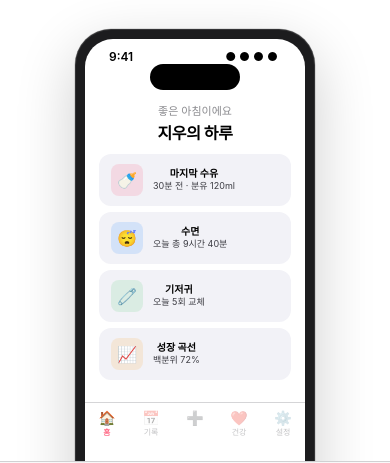
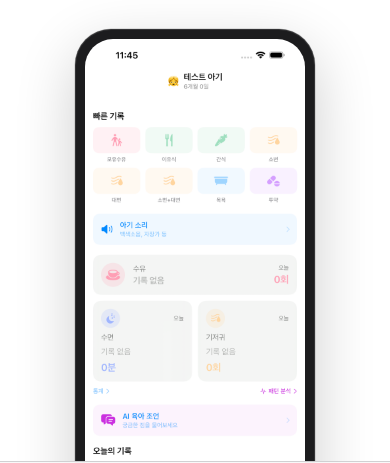
Before and after one commit to roacompany/allcare, a plain HTML site: page index.html in a window 390 px wide. Shown: the part 383-846 px from the top of the page. Drawn offline with Linux system fonts and the light colour scheme.

Commit message:
Replace CSS mockup with real app screenshots
- Hero: actual dashboard screenshot in device frame
- New screenshot carousel section with 4 screens
  (dashboard, recording, health, calendar)
- Horizontal snap-scroll for mobile browsing
- Builds trust with real app visuals

Co-Authored-By: Claude Opus 4.6 <noreply@anthropic.com>

```diff
--- a/index.html
+++ b/index.html
@@ -182,11 +182,10 @@
     .download-btn:active { opacity: 0.7; }
     .download-btn svg { width: 20px; height: 20px; fill: #FFFFFF; }
 
-    /* ===== PHONE MOCKUP (iOS style) ===== */
+    /* ===== DEVICE FRAME (Real screenshot) ===== */
     .device-frame {
       width: 240px;
       margin: 32px auto 0;
-      perspective: 800px;
     }
     .device {
       background: #1C1C1E;
@@ -198,59 +197,42 @@
         0 0 0 0.5px rgba(0,0,0,0.2);
     }
     .device-screen {
-      background: var(--system-bg);
       border-radius: 28px;
       overflow: hidden;
-      aspect-ratio: 9/19.5;
     }
-    .screen-status {
-      display: flex; justify-content: space-between; align-items: center;
-      padding: 10px 24px 0;
-      font-size: 12px; font-weight: 600; color: var(--label);
+    .device-screen img {
+      width: 100%; height: auto; display: block;
     }
-    .dynamic-island {
-      width: 90px; height: 26px;
-      background: #000;
-      border-radius: 20px;
-      margin: 0 auto 8px;
+
+    /* ===== SCREENSHOT SHOWCASE ===== */
+    .screenshot-scroll {
+      display: flex; gap: 16px;
+      overflow-x: auto; scroll-snap-type: x mandatory;
+      padding: 0 16px 12px;
+      -webkit-overflow-scrolling: touch;
+      scrollbar-width: none;
     }
-    .screen-content { padding: 4px 14px 10px; }
-    .screen-greeting {
-      font-size: 11px; color: var(--label-tertiary);
-      margin-bottom: 2px;
+    .screenshot-scroll::-webkit-scrollbar { display: none; }
+    .screenshot-item {
+      flex: 0 0 200px;
+      scroll-snap-align: center;
     }
-    .screen-title {
-      font-size: 16px; font-weight: 700; letter-spacing: -0.4px;
-      margin-bottom: 10px;
+    .screenshot-device {
+      background: #1C1C1E;
+      border-radius: 28px;
+      padding: 8px;
+      box-shadow: 0 8px 32px rgba(0,0,0,0.12);
     }
-    .screen-card {
-      background: var(--secondary-bg);
-      border-radius: 12px;
-      padding: 10px 12px;
-      margin-bottom: 6px;
-      display: flex; align-items: center; gap: 10px;
+    .screenshot-device img {
+      width: 100%; height: auto; display: block;
+      border-radius: 22px;
     }
-    .screen-card-icon {
-      width: 32px; height: 32px;
-      border-radius: 8px;
-      display: flex; align-items: center; justify-content: center;
-      font-size: 16px;
+    .screenshot-label {
+      text-align: center;
+      margin-top: 10px;
+      font-size: 13px; font-weight: 500;
+      color: var(--label-tertiary);
     }
-    .sc-pink { background: #FF2D5520; }
-    .sc-blue { background: #007AFF20; }
-    .sc-green { background: #34C75920; }
-    .sc-orange { background: #FF950020; }
-    .screen-card-text { font-size: 9px; color: var(--label-secondary); line-height: 1.4; }
-    .screen-card-text strong { font-size: 10px; color: var(--label); display: block; }
-    .screen-tabbar {
-      display: flex; justify-content: space-around;
-      padding: 6px 0 2px;
-      border-top: 0.5px solid var(--separator);
-      margin-top: 6px;
-    }
-    .tab-item { text-align: center; font-size: 8px; color: var(--label-quaternary); }
-    .tab-item.active { color: var(--tint); }
-    .tab-item span { font-size: 14px; display: block; }
 
     /* ===== GROUPED SECTIONS (iOS Settings style) ===== */
     .grouped-section {
@@ -518,42 +500,11 @@
         App Store
       </a>
 
-      <!-- Device Mockup -->
+      <!-- Device with real screenshot -->
       <div class="device-frame">
         <div class="device">
           <div class="device-screen">
-            <div class="screen-status">
-              <span>9:41</span>
-              <span style="letter-spacing: 3px;">&#x25CF;&#x25CF;&#x25CF;&#x25CF;</span>
-            </div>
-            <div class="dynamic-island"></div>
-            <div class="screen-content">
-              <div class="screen-greeting">좋은 아침이에요</div>
-              <div class="screen-title">지우의 하루</div>
-              <div class="screen-card">
-                <div class="screen-card-icon sc-pink">&#x1F37C;</div>
-                <div class="screen-card-text"><strong>마지막 수유</strong>30분 전 &middot; 분유 120ml</div>
-              </div>
-              <div class="screen-card">
-                <div class="screen-card-icon sc-blue">&#x1F634;</div>
-                <div class="screen-card-text"><strong>수면</strong>오늘 총 9시간 40분</div>
-              </div>
-              <div class="screen-card">
-                <div class="screen-card-icon sc-green">&#x1F9F7;</div>
-                <div class="screen-card-text"><strong>기저귀</strong>오늘 5회 교체</div>
-              </div>
-              <div class="screen-card">
-                <div class="screen-card-icon sc-orange">&#x1F4C8;</div>
-                <div class="screen-card-text"><strong>성장 곡선</strong>백분위 72%</div>
-              </div>
-            </div>
-            <div class="screen-tabbar">
-              <div class="tab-item active"><span>&#x1F3E0;</span>홈</div>
-              <div class="tab-item"><span>&#x1F4C5;</span>기록</div>
-              <div class="tab-item"><span>&#x2795;</span></div>
-              <div class="tab-item"><span>&#x2764;&#xFE0F;</span>건강</div>
-              <div class="tab-item"><span>&#x2699;&#xFE0F;</span>설정</div>
-            </div>
+            <img src="screenshots/iphone_01_dashboard.png" alt="베이비케어 대시보드" loading="eager">
           </div>
         </div>
       </div>
@@ -636,6 +587,42 @@
           <div class="headline">병원 기록</div>
           <div class="footnote">진단, 처방, 비용 관리</div>
         </div>
+      </div>
+    </div>
+  </div>
+
+  <!-- APP SCREENSHOTS -->
+  <div class="grouped-section">
+    <div class="container">
+      <div class="group-header fade-in">
+        <h2 class="title2">앱 미리보기</h2>
+        <p class="footnote">실제 앱 화면을 확인하세요</p>
+      </div>
+    </div>
+    <div class="screenshot-scroll fade-in">
+      <div class="screenshot-item">
+        <div class="screenshot-device">
+          <img src="screenshots/iphone_01_dashboard.png" alt="대시보드" loading="lazy">
+        </div>
+        <div class="screenshot-label">대시보드</div>
+      </div>
+      <div class="screenshot-item">
+        <div class="screenshot-device">
+          <img src="screenshots/iphone_02_recording.png" alt="기록하기" loading="lazy">
+        </div>
+        <div class="screenshot-label">기록하기</div>
+      </div>
+      <div class="screenshot-item">
+        <div class="screenshot-device">
+          <img src="screenshots/iphone_03_health.png" alt="건강 관리" loading="lazy">
+        </div>
+        <div class="screenshot-label">건강 관리</div>
+      </div>
+      <div class="screenshot-item">
+        <div class="screenshot-device">
+          <img src="screenshots/iphone_6.7_03_calendar.png" alt="캘린더" loading="lazy">
+        </div>
+        <div class="screenshot-label">캘린더</div>
       </div>
     </div>
   </div>
```
